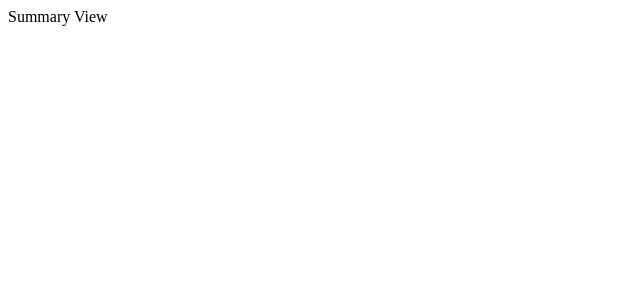
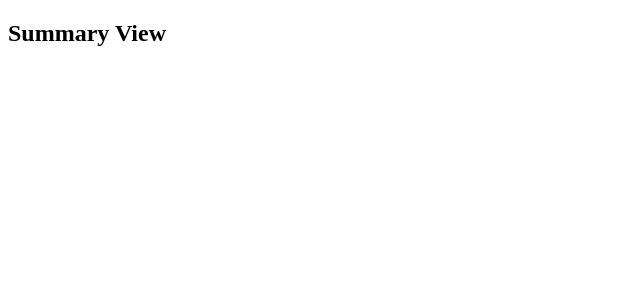
Before and after one commit to rr235/online-survey, a React app in the folder client/: page /summary in a window 1280 px wide. Shown: the top 300 px of the page, without its empty margins (0-640 px from the left). Built offline with nearby package versions, Linux system fonts and the light colour scheme.

Commit message:
added summary component

```diff
--- a/client/src/components/atoms/Button/index.js
+++ b/client/src/components/atoms/Button/index.js
@@ -19,7 +19,7 @@ class Button extends Component {
   }
 
   onClickHandler(e) {
-    this.props.onClick(e);
+    this.props.onClick && this.props.onClick(e);
   }
 
   render() {
--- /dev/null
+++ b/client/src/components/atoms/QuestionSummary/index.js
@@ -0,0 +1,14 @@
+import React, { Component } from 'react';
+
+class QuestionSummary extends Component {
+  render() {
+    return (
+      <dir>
+        <div>{this.props.question}</div>
+        <div>{this.props.answer}</div>
+      </dir>
+    );
+  }
+}
+
+export default QuestionSummary;
--- a/client/src/pages/Summary/index.js
+++ b/client/src/pages/Summary/index.js
@@ -1,9 +1,25 @@
 import React, { Component } from 'react';
+import { connect } from 'react-redux';
+import QuestionSummary from '../../components/atoms/QuestionSummary';
 
 class Summary extends Component {
+  renderQuestionSummary() {
+    return this.props.survey.questions.map((question, index) => (
+      <QuestionSummary question={question.text} answer={question.value} />
+    ));
+  }
   render() {
-    return <div>Summary View</div>;
+    return (
+      <div>
+        <h1>Summary View</h1>
+        {this.renderQuestionSummary()}
+      </div>
+    );
   }
 }
 
-export default Summary;
+function mapStateToProps({ survey }) {
+  return { survey };
+}
+
+export default connect(mapStateToProps)(Summary);
--- a/client/src/pages/Survey/index.js
+++ b/client/src/pages/Survey/index.js
@@ -71,6 +71,9 @@ class Survey extends Component {
         {this.renderQuestions()}
         {this.renderButton(this.props.survey.prevQuestion, 'previous')}
         {this.renderButton(this.props.survey.nextQuestion, 'next')}
+        <Link to="/summary">
+          <Button text="Summary" className="primary" />
+        </Link>
       </div>
     );
   }
```
